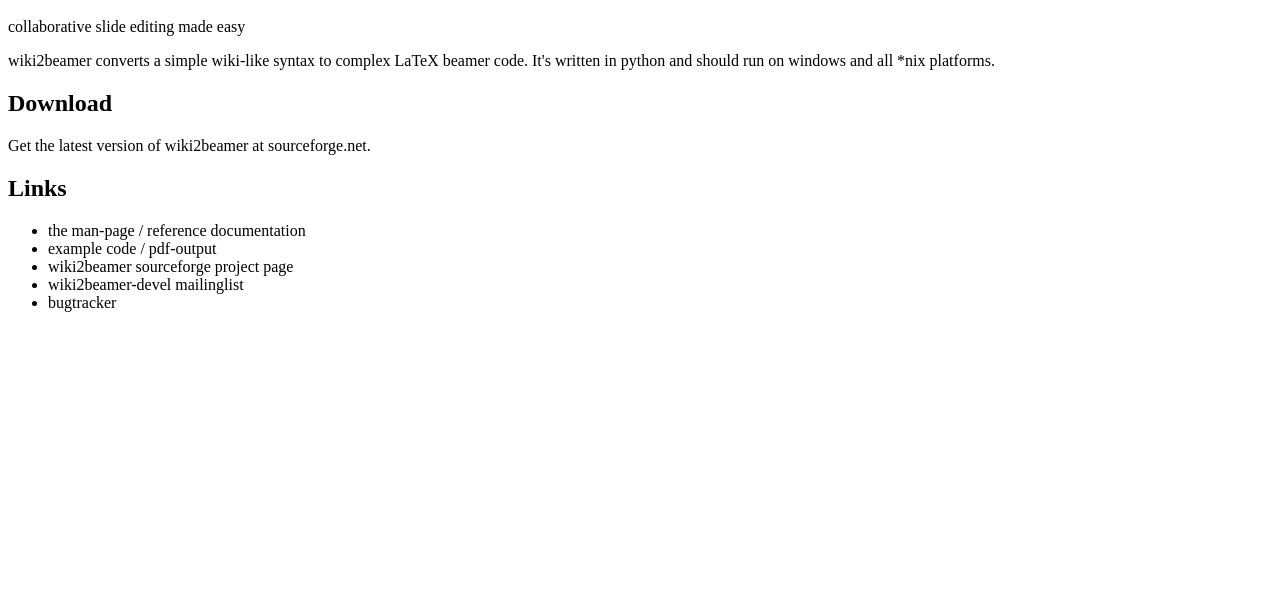
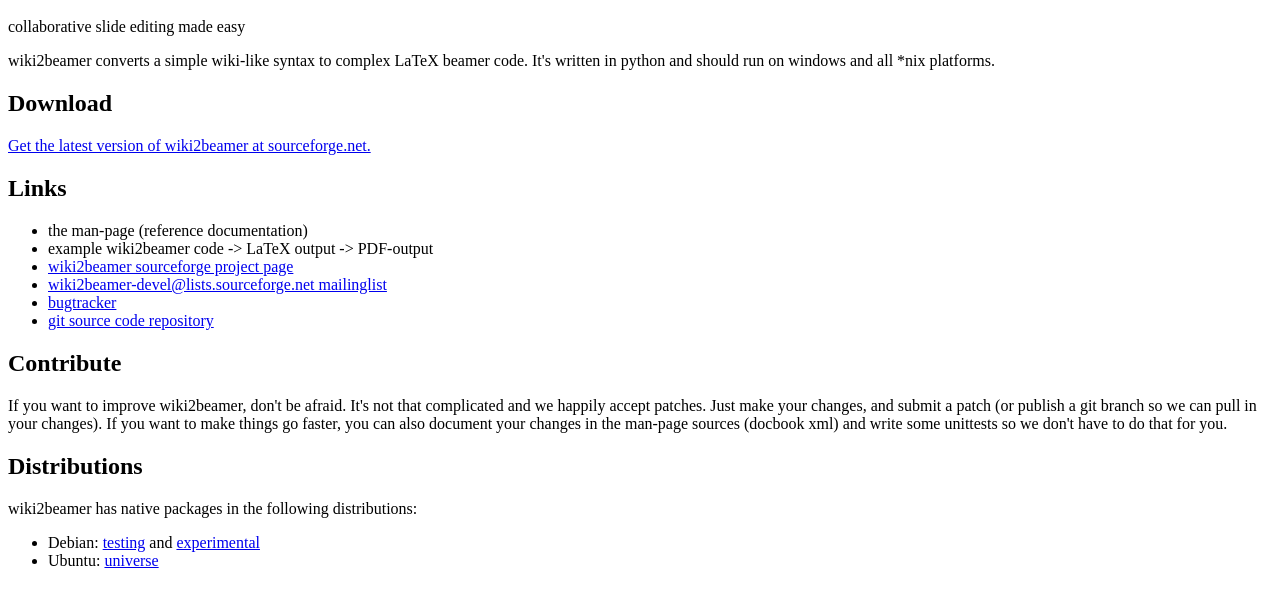
Before and after one commit to wiki2beamer/wiki2beamer, a plain HTML site: page web/index.html in a window 1280 px wide. Shown: the part 48-652 px from the top of the page. Drawn offline with Linux system fonts and the light colour scheme.

Commit message:
more links and text for webpage

```diff
--- a/web/index.html
+++ b/web/index.html
@@ -9,15 +9,32 @@
 <p>wiki2beamer converts a simple wiki-like syntax to complex LaTeX beamer code. It's written in python and should run on windows and all *nix platforms.</p>
 
 <h2>Download</h2>
-<p>Get the latest version of wiki2beamer at sourceforge.net.</p>
+<p><a href="http://sourceforge.net/projects/wiki2beamer/">Get the latest version of wiki2beamer at sourceforge.net.</a></p>
 
 <h2>Links</h2>
 <ul>
-	<li>the man-page / reference documentation</li>
-	<li>example code / pdf-output</li>
-	<li>wiki2beamer sourceforge project page</li>
-	<li>wiki2beamer-devel mailinglist</li>
-	<li>bugtracker</li>
+	<li>the man-page (reference documentation)</li>
+	<li>example wiki2beamer code -&gt; LaTeX output -&gt; PDF-output</li>
+	<li><a href="http://sourceforge.net/projects/wiki2beamer/">wiki2beamer sourceforge project page</a></li>
+	<li><a href="https://lists.sourceforge.net/lists/listinfo/wiki2beamer-devel">wiki2beamer-devel@lists.sourceforge.net mailinglist</a></li>
+	<li><a href="http://sourceforge.net/tracker/?group_id=195885&atid=955238">bugtracker</a></li>
+	<li><a href="http://wiki2beamer.git.sourceforge.net/git/gitweb.cgi?p=wiki2beamer/wiki2beamer;a=summary">git source code repository</a></li>
+</ul>
+
+<h2>Contribute</h2>
+<p>
+If you want to improve wiki2beamer, don't be afraid.
+It's not that complicated and we happily accept patches.
+Just make your changes, and submit a patch (or publish a git branch so we can pull in your changes).
+If you want to make things go faster, you can also document your changes in the man-page sources
+(docbook xml) and write some unittests so we don't have to do that for you.
+</p>
+
+<h2>Distributions</h2>
+<p>wiki2beamer has native packages in the following distributions:</p>
+<ul>
+	<li>Debian: <a href="http://packages.debian.org/squeeze/wiki2beamer">testing</a> and <a href="http://packages.debian.org/experimental/wiki2beamer">experimental</a></li>
+	<li>Ubuntu: <a href="http://packages.ubuntu.com/maverick/wiki2beamer">universe</a></li>
 </ul>
 
 </body>
```
